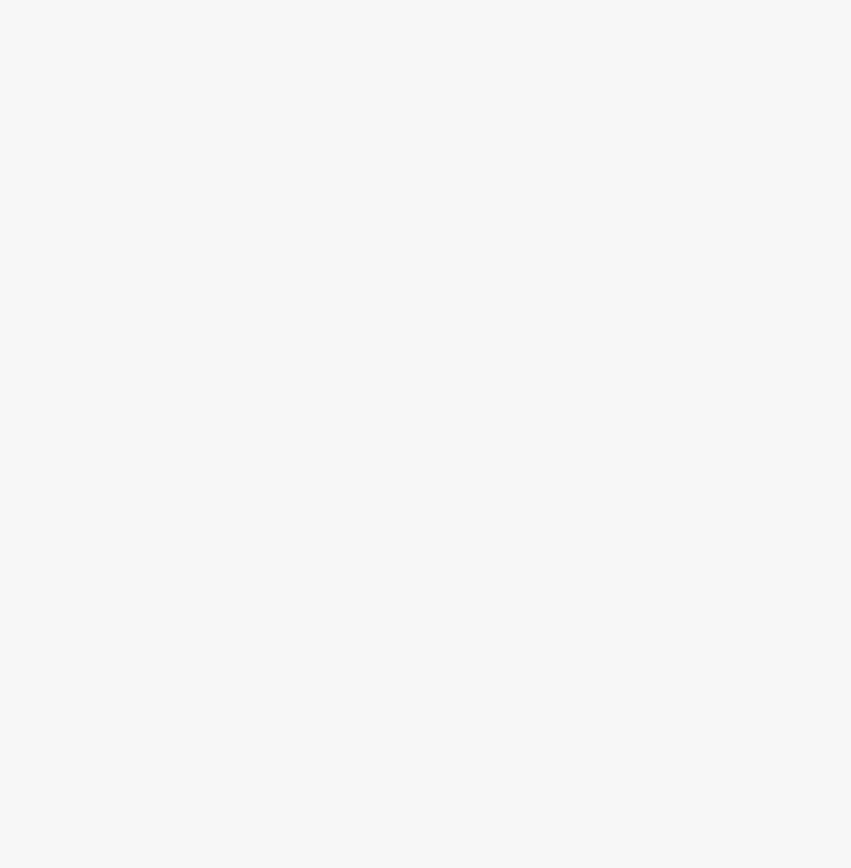
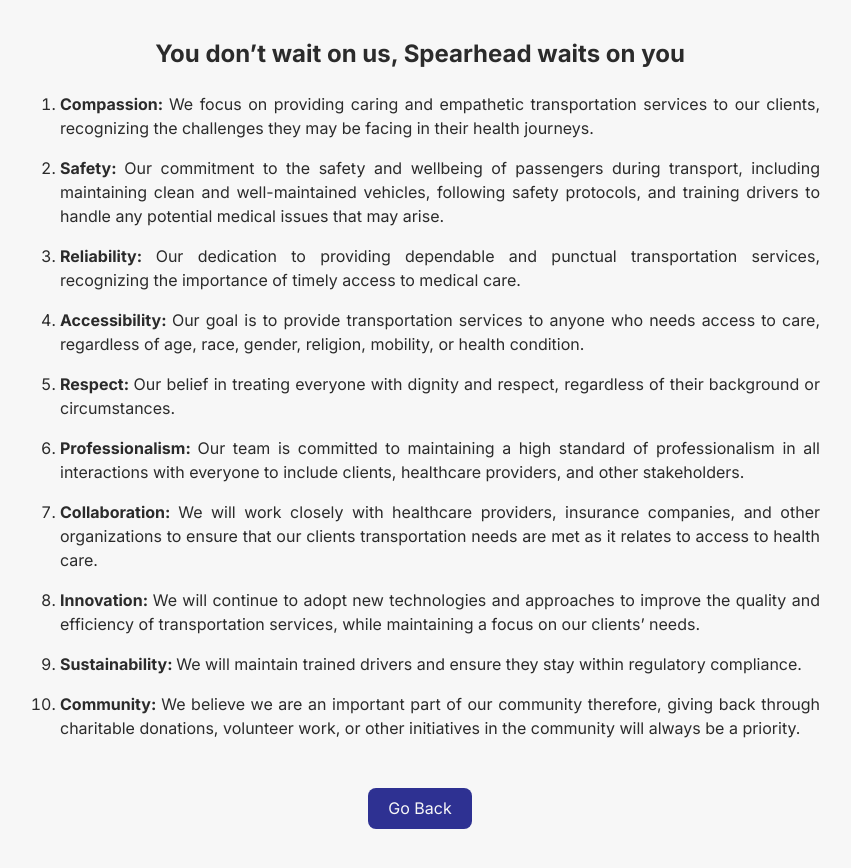
Before and after one commit to Kasib-hub/spearheadlogistics, a React (Vite) app: page /values in a window 1280 px wide. Shown: the part 568-1436 px from the top of the page, without its empty margins (220-1071 px from the left). Before the commit the page ends 800 px from the top, so only its background shows below. Built offline with nearby package versions, Linux system fonts and the light colour scheme.

Commit message:
vision, mission, values page

```diff
--- a/src/App.css
+++ b/src/App.css
@@ -58,7 +58,7 @@
 }
 
 .return-btn {
-  margin-bottom: 1rem;
+  margin: 2rem 0rem;
   background-color: #2e3192;
   color: #F7F7F7;
   transition: 0.2s all;
@@ -67,6 +67,11 @@
 .return-btn:hover {
   background-color: #494dda;
 
+}
+
+li {
+  margin-bottom: 1rem;
+  text-align: justify;
 }
 
 
--- a/src/components/Header.jsx
+++ b/src/components/Header.jsx
@@ -11,7 +11,7 @@
         <h1 className="header-title">{titleText}</h1>
         <img src={Logo} alt='company logo' className="header-img"/><br />
         <p className='p-header-text'>{pText}</p>
-        <button className='return-btn' onClick={() => navigate('/')}>click here</button>
+
       </div>
     </>
 
--- a/src/pages/MissionPage.jsx
+++ b/src/pages/MissionPage.jsx
@@ -6,10 +6,10 @@
   return (
     <>
       <Header
-        titleText='Our Mission'
+        titleText='Mission'
         pText='Our mission at Spearhead is to provide safe, dependable, and compassionate transportation services to those with medical needs. We strive to create a comfortable and stress-free experience for our clients, ensuring their timely arrival at medical appointments, treatment facilities, and other necessary destinations. Our team of skilled and compassionate drivers provides the highest level of customer service, with a focus on meeting the unique needs of each individual client. At Spearhead we are committed to serving the greater San Antonio community and improving the quality of life for those in need of medical transportation services.'
       />
-
+      <button className='return-btn' onClick={() => navigate('/')}>Go Back</button>
     </>
   );
 }
--- a/src/pages/ValuesPage.jsx
+++ b/src/pages/ValuesPage.jsx
@@ -1,8 +1,49 @@
+import Header from '../components/Header';
+import { useNavigate } from 'react-router-dom';
+
 function ValuesPage() {
+
+  const navigate = useNavigate();
 
   return (
     <>
-      <h1>Employment Page</h1>
+      <Header
+        titleText='Values'
+      />
+      <h2>You don’t wait on us, Spearhead waits on you</h2>
+      <ol>
+        <li>
+          <strong>Compassion: </strong> We focus on providing caring and empathetic transportation services to our clients, recognizing the challenges they may be facing in their health journeys.
+        </li>
+        <li>
+          <strong>Safety: </strong> Our commitment to the safety and wellbeing of passengers during transport, including maintaining clean and well-maintained vehicles, following safety protocols, and training drivers to handle any potential medical issues that may arise.
+        </li>
+        <li>
+          <strong>Reliability: </strong> Our dedication to providing dependable and punctual transportation services, recognizing the importance of timely access to medical care.
+        </li>
+        <li>
+          <strong>Accessibility: </strong>Our goal is to provide transportation services to anyone who needs access to care, regardless of age, race, gender, religion, mobility, or health condition.
+        </li>
+        <li>
+          <strong>Respect: </strong>Our belief in treating everyone with dignity and respect, regardless of their background or circumstances.
+        </li>
+        <li>
+          <strong>Professionalism: </strong>Our team is committed to maintaining a high standard of professionalism in all interactions with everyone to include clients, healthcare providers, and other stakeholders.
+        </li>
+        <li>
+          <strong>Collaboration: </strong>We will work closely with healthcare providers, insurance companies, and other organizations to ensure that our clients transportation needs are met as it relates to access to health care.
+        </li>
+        <li>
+          <strong>Innovation: </strong>We will continue to adopt new technologies and approaches to improve the quality and efficiency of transportation services, while maintaining a focus on our clients’ needs.
+        </li>
+        <li>
+          <strong>Sustainability: </strong>We will maintain trained drivers and ensure they stay within regulatory compliance.
+        </li>
+        <li>
+          <strong>Community: </strong>We believe we are an important part of our community therefore, giving back through charitable donations, volunteer work, or other initiatives in the community will always be a priority.
+        </li>
+      </ol>
+      <button className='return-btn' onClick={() => navigate('/')}>Go Back</button>
     </>
   );
 }
--- a/src/pages/VisionPage.jsx
+++ b/src/pages/VisionPage.jsx
@@ -1,8 +1,18 @@
+import Header from '../components/Header';
+import { useNavigate } from 'react-router-dom';
+
 function VisionPage() {
+
+  const navigate = useNavigate();
 
   return (
     <>
-      <h1>Employment Page</h1>
+      <Header
+        titleText='Vision'
+        pText='Our vision at Spearhead is to become a global leader in the NEMT industry. We aim to achieve this by setting the highest standards for quality, safety, and WORLD CLASS customer transportation services, and constantly striving to exceed our clients’ expectations. while also providing peace of mind to their loved ones and caregivers.'
+      />
+      <button className='return-btn' onClick={() => navigate('/')}>Go Back</button>
+
     </>
   );
 }
```
